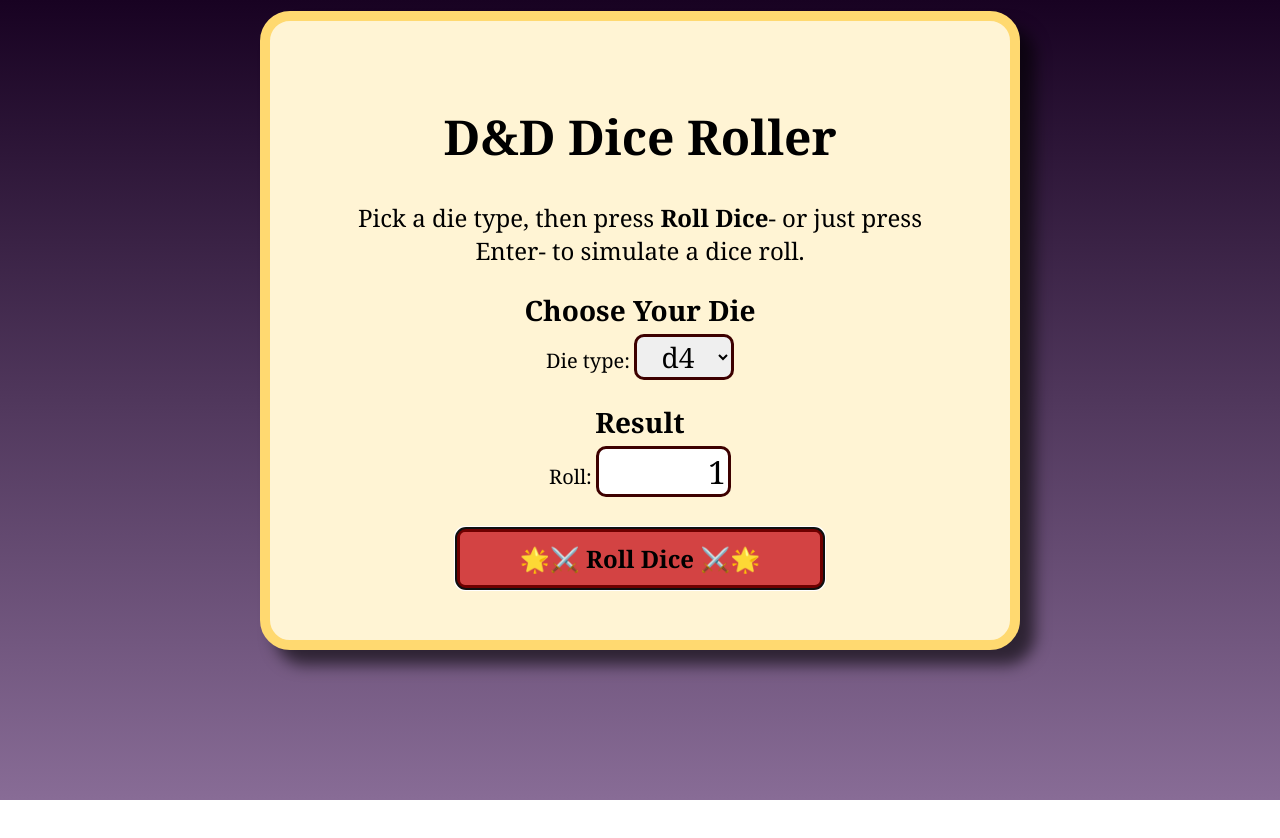
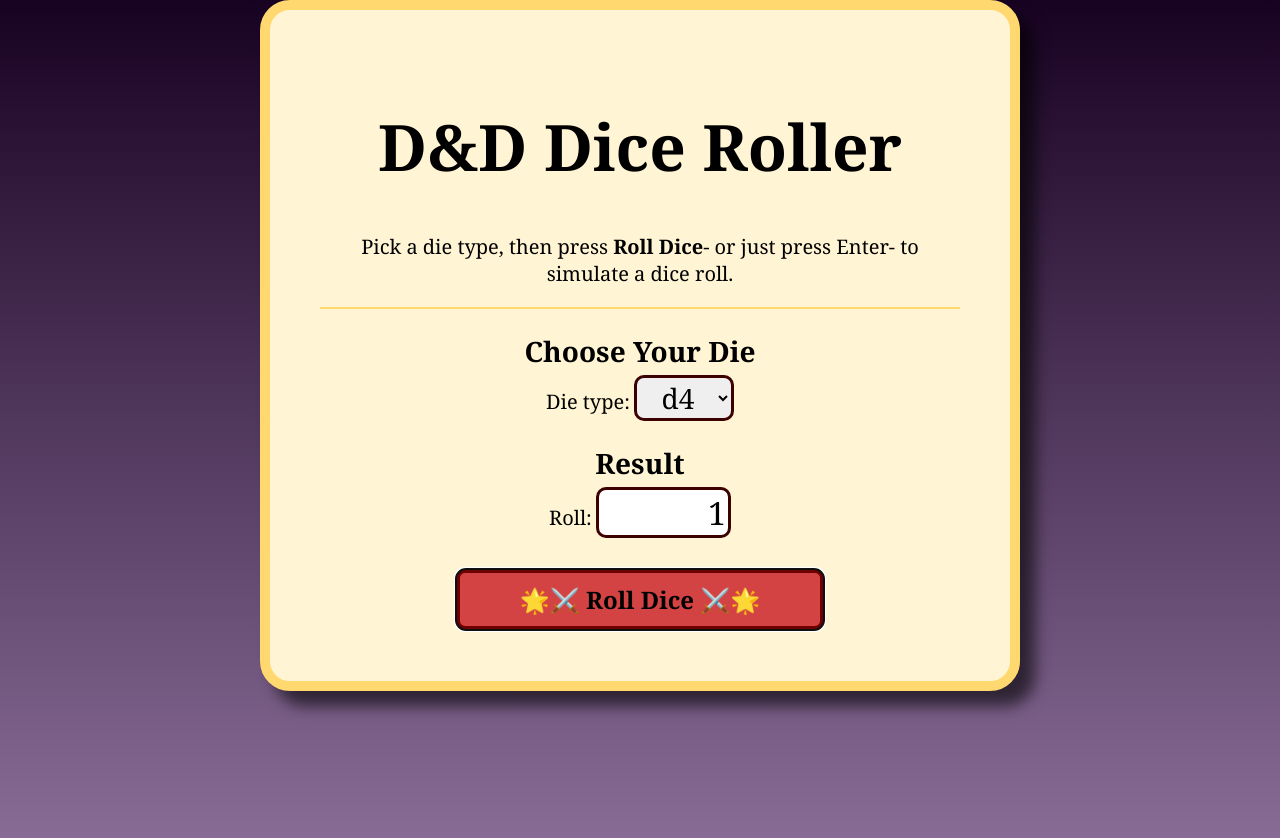
Before and after one commit to bethfeddes/dnd-dice-roller, a plain HTML site: page index.html in a window 1280 px wide. Before the commit the page ends 800 px from the top, so only its background shows below. Drawn offline with Linux system fonts and the light colour scheme.

Commit message:
Adjusted text styling

```diff
--- a/index.html
+++ b/index.html
@@ -19,7 +19,7 @@
             Pick a die type, then press <b>Roll Dice</b>- or just press Enter- to simulate a dice roll.
             </p>
         </div>
-
+        <hr>
         <section class='controls'>
             <h2>Choose Your Die</h2>
             <div class='dropdown'>
--- a/style.css
+++ b/style.css
@@ -11,12 +11,21 @@
 }
 
 h1 {
-    font-size: 3rem;
+    font-size: 4rem;
 }
 
 h2 {
     font-size: 1.75rem;
     margin-bottom: 5px;
+}
+
+p {
+    font-size: 1.25rem;
+}
+
+hr {
+    border-color: #ffd970;
+    border-style: solid;
 }
 
 /* Card styling */
```
